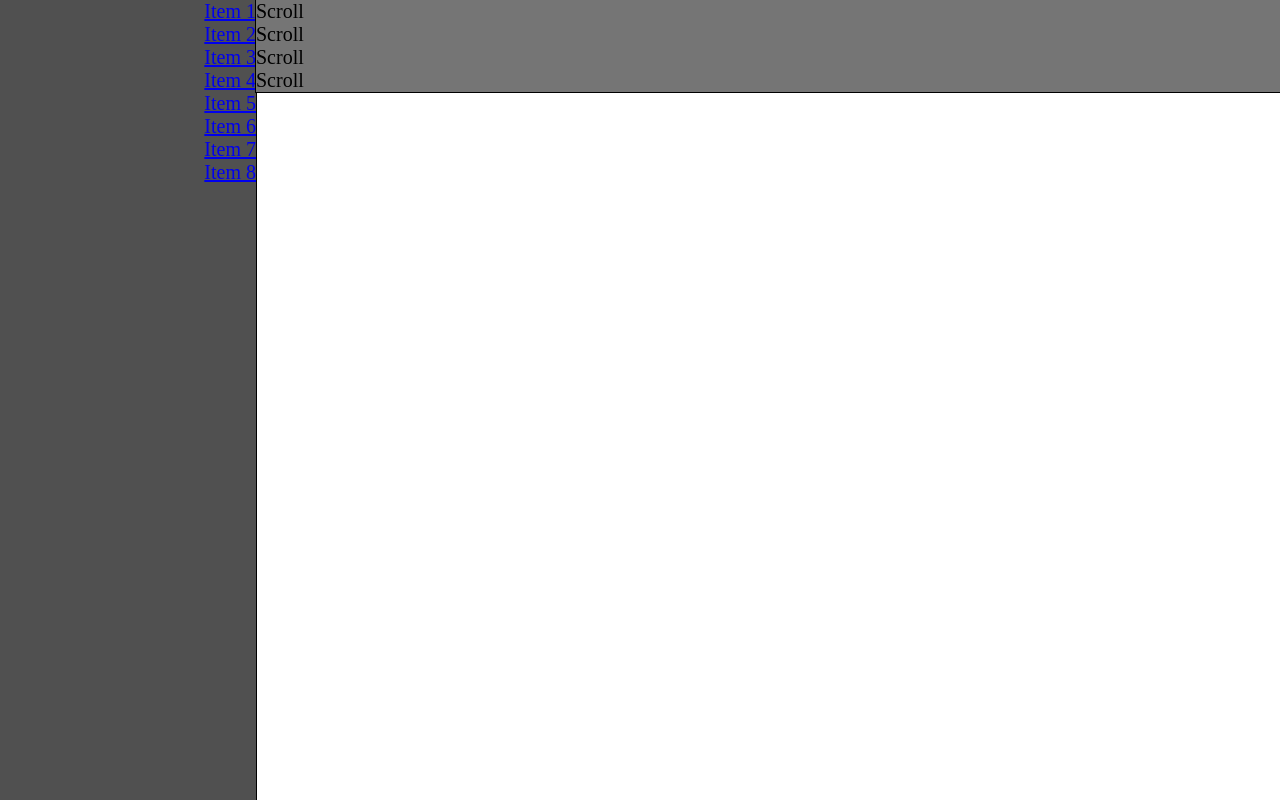
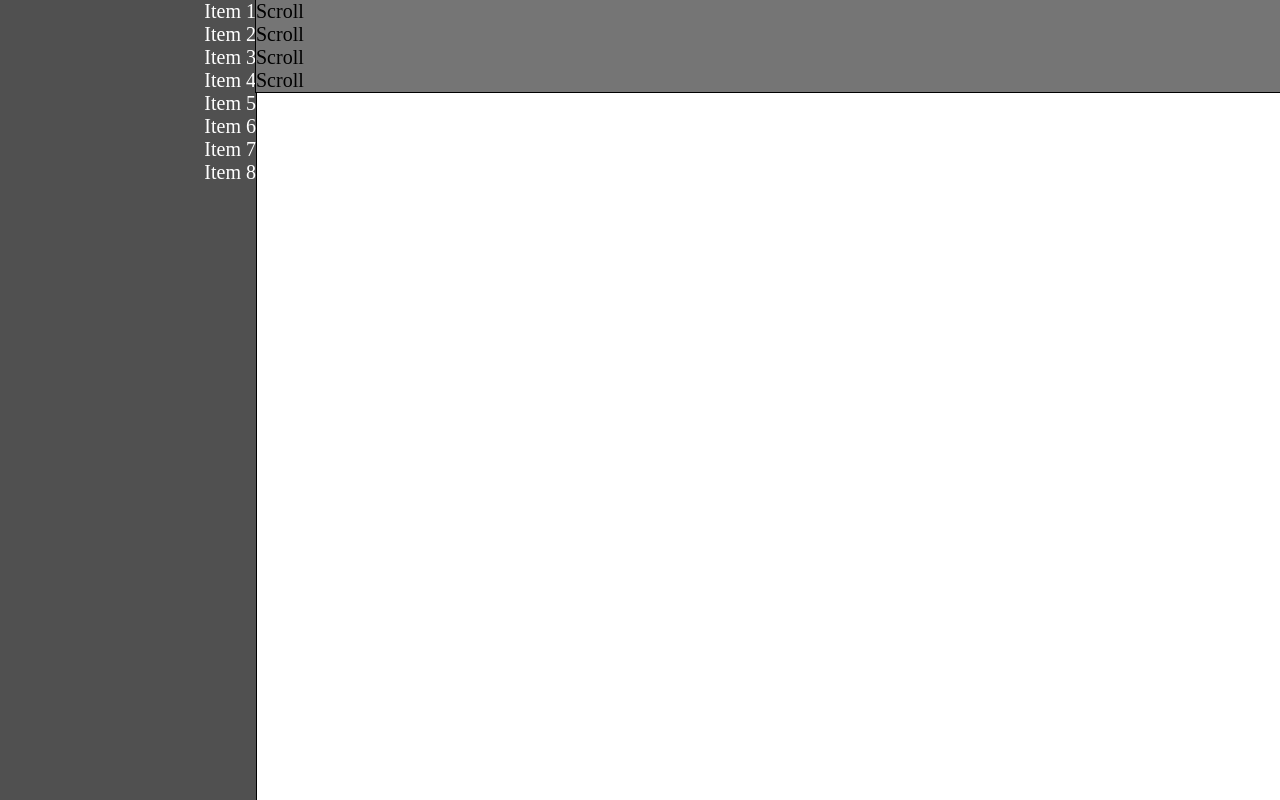
Before and after one commit to foote1ce/foote1ce.github.io, a plain HTML site: page index.html in a window 1280 px wide. Drawn offline with Linux system fonts and the light colour scheme.

Commit message:
Update styles.css

```diff
--- a/styles.css
+++ b/styles.css
@@ -33,6 +33,10 @@ html, body {
     background-color: white;
     color: black;
 }
+.parent-menu-items a:link {
+    color: white;
+    text-decoration: none;
+}
 
 
 /* Content stylings; */
```
